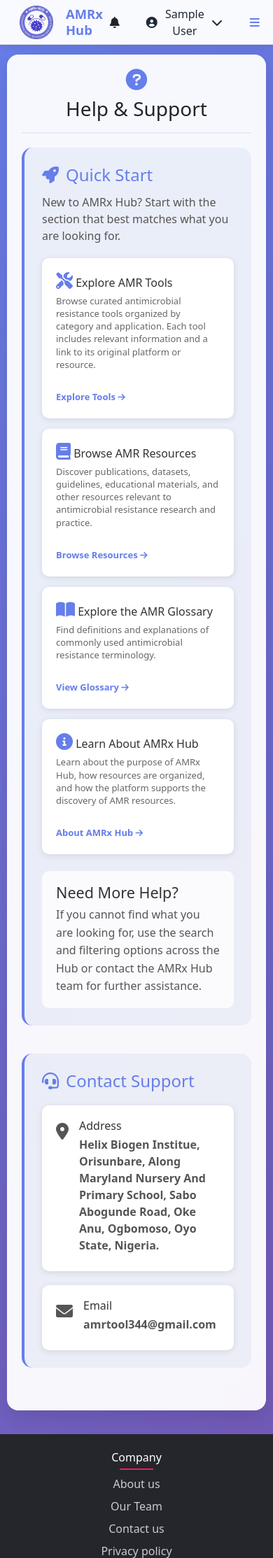
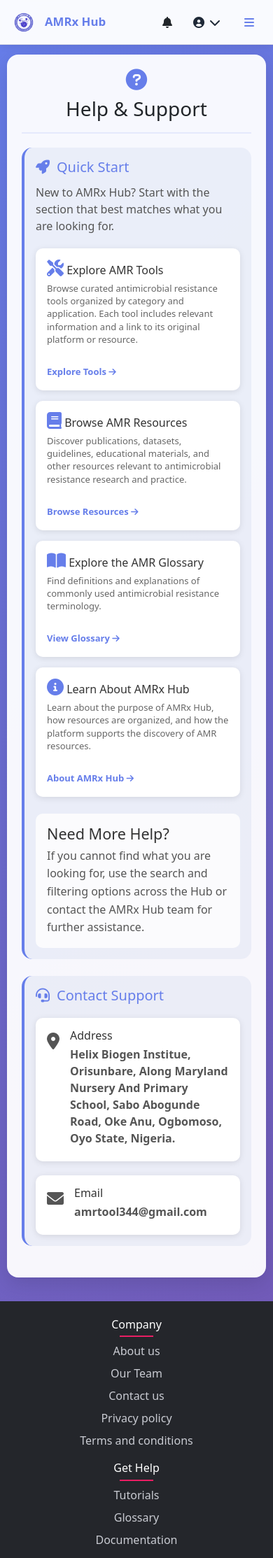
Before and after one commit to ender-ma/AMRxHub, a Django app: page /help/ in a window 390 px wide. Shown: the top 2227 px of the page at 70% size. Run offline with Django 5.2, Linux system fonts and the light colour scheme; the visitor is signed in with stand-in values (Sample User, id 1); data that the repository does not hold is empty; parts of the project's set-up code (start-up, migrations or seed data) failed here and were passed over.

Commit message:
Improve mobile layouts One and configuration fixes
Prevent grid and notification overflow on small screens, improve responsive headers, tables, cards, and tool pages, and correct password-reset template and Cloudinary initialization behavior.

```diff
--- a/authentication/templates/authentication/delete_account.html
+++ b/authentication/templates/authentication/delete_account.html
@@ -95,6 +95,8 @@
 
     .form-actions {
         display: flex;
+        flex-wrap: wrap;
+        gap: 12px;
         justify-content: space-between;
         margin-top: 30px;
     }
--- a/authentication/views.py
+++ b/authentication/views.py
@@ -518,4 +518,4 @@
         return render(request, "registration/password_reset_confirm.html", {"validlink": False})
 
 def password_reset_complete(request):
-    return render(request, "authentication/password_reset_complete.html")
+    return render(request, "registration/password_reset_complete.html")
--- a/main/settings.py
+++ b/main/settings.py
@@ -151,6 +151,7 @@
 # -----------------------------------------------------------------------------
 
 if os.getenv("CLOUDINARY_URL"):
+    cloudinary.reset_config()  # cloudinary reads CLOUDINARY_URL on import, before .env was loaded
     cloudinary.config(secure=True)
 
 
--- a/main/static/main.css
+++ b/main/static/main.css
@@ -275,7 +275,7 @@
 
 .tools-grid {
     display: grid;
-    grid-template-columns: repeat(auto-fit, minmax(270px, 1fr));
+    grid-template-columns: repeat(auto-fit, minmax(min(270px, 100%), 1fr));
     gap: var(--space-4);
 }
 
@@ -655,6 +655,11 @@
     .tools-grid {
         grid-template-columns: 1fr;
     }
+
+    /* Decorative fixed-position backgrounds spill past the screen edge on phones */
+    .microorganism-pattern {
+        display: none;
+    }
 }
 
 @media (max-width: 520px) {
@@ -663,7 +668,16 @@
     }
 
     .logo {
-        font-size: 1.15rem;
+        font-size: 1.05rem;
+        white-space: nowrap;
+    }
+
+    .header-right {
+        gap: 8px;
+    }
+
+    .profile-trigger span {
+        display: none;
     }
 
     .main-content {
@@ -681,6 +695,12 @@
     }
 }
 
+@media (max-width: 359px) {
+    .logo span {
+        display: none;
+    }
+}
+
 /* Touch improvements */
 @media (hover: none) and (pointer: coarse) {
     .menu-item,
--- a/main/templates/main/affiliations.html
+++ b/main/templates/main/affiliations.html
@@ -114,7 +114,7 @@
 
 .aff-grid {
   display: grid;
-  grid-template-columns: repeat(auto-fit, minmax(280px, 1fr));
+  grid-template-columns: repeat(auto-fit, minmax(min(280px, 100%), 1fr));
   gap: 2rem;
 }
 
--- a/main/templates/main/collaborators.html
+++ b/main/templates/main/collaborators.html
@@ -146,7 +146,7 @@
       margin: 2.25rem auto 4rem;
       padding: 0 1rem;
       display: grid;
-      grid-template-columns: repeat(auto-fit, minmax(240px, 1fr));
+      grid-template-columns: repeat(auto-fit, minmax(min(240px, 100%), 1fr));
       gap: 1.6rem;
       align-items: start;
     }
--- a/main/templates/main/help.html
+++ b/main/templates/main/help.html
@@ -200,7 +200,7 @@
 
     .link-grid {
         display: grid;
-        grid-template-columns: repeat(auto-fit, minmax(200px, 1fr));
+        grid-template-columns: repeat(auto-fit, minmax(min(200px, 100%), 1fr));
         gap: 15px;
     }
 
@@ -231,7 +231,7 @@
     /* Tutorials */
     .tutorial-grid {
         display: grid;
-        grid-template-columns: repeat(auto-fit, minmax(350px, 1fr));
+        grid-template-columns: repeat(auto-fit, minmax(min(350px, 100%), 1fr));
         gap: 20px;
     }
 
@@ -338,7 +338,7 @@
     /* Support options */
     .support-options {
         display: grid;
-        grid-template-columns: repeat(auto-fit, minmax(250px, 1fr));
+        grid-template-columns: repeat(auto-fit, minmax(min(250px, 100%), 1fr));
         gap: 20px;
     }
 
@@ -491,7 +491,7 @@
 
     .video-grid {
         display: grid;
-        grid-template-columns: repeat(auto-fit, minmax(300px, 1fr));
+        grid-template-columns: repeat(auto-fit, minmax(min(300px, 100%), 1fr));
         gap: 20px;
     }
 
@@ -548,7 +548,34 @@
         width: 100% !important;
     }
 
+    @media (max-width: 600px) {
+        .quick-links,
+        .faq-section,
+        .resources-section,
+        .tutorials-section,
+        .contact-support,
+        .tips-section,
+        .video-tutorials-section {
+            padding: 16px;
+            margin-bottom: 24px;
+        }
 
+        .quick-links h3,
+        .faq-section h3,
+        .resources-section h3,
+        .tutorials-section h3,
+        .contact-support h3 {
+            font-size: 20px;
+        }
+
+        .help-link,
+        .help-more,
+        .tutorial-item,
+        .support-option,
+        .tip-header {
+            padding: 16px;
+        }
+    }
 </style>
 
 <script>
--- a/main/templates/main_layout.html
+++ b/main/templates/main_layout.html
@@ -171,6 +171,34 @@
         html {
             scroll-behavior: smooth;
         }
+
+        @media (max-width: 520px) {
+            .header-logo {
+                height: 44px;
+                width: 44px;
+                margin-right: -4px;
+            }
+
+            .auth-buttons {
+                gap: 6px;
+            }
+
+            .auth-buttons .login-btn,
+            .auth-buttons .signup-btn {
+                padding: 7px 12px;
+                font-size: 0.85rem;
+            }
+
+            .auth-buttons i {
+                display: none;
+            }
+
+            .messages-container {
+                left: 12px;
+                right: 12px;
+                max-width: none;
+            }
+        }
     </style>
 
     {% block extra_css %}{% endblock %}
@@ -211,10 +239,6 @@
                         </form>
                     </div>
                 </div>
-
-                <button class="sidebar-toggle" id="sidebar-toggle" aria-label="Open menu" type="button">
-                    <i class="fas fa-bars"></i>
-                </button>
             {% else %}
                 <div class="auth-buttons">
                     <a href="{% url 'authentication:login' %}" class="login-btn">
@@ -225,6 +249,10 @@
                     </a>
                 </div>
             {% endif %}
+
+            <button class="sidebar-toggle" id="sidebar-toggle" aria-label="Open menu" type="button">
+                <i class="fas fa-bars"></i>
+            </button>
         </div>
     </header>
 
--- a/notifications/static/notifications/css/notifications.css
+++ b/notifications/static/notifications/css/notifications.css
@@ -32,7 +32,7 @@
     position: absolute;
     top: 60px;
     right: 10px;
-    width: 350px;
+    width: min(350px, calc(100vw - 20px));
     background: white;
     border-radius: 8px;
     box-shadow: 0 5px 25px rgba(0,0,0,0.2);
@@ -274,3 +274,15 @@
     margin-bottom: 15px;
     color: #ddd;
 }
+
+@media (max-width: 520px) {
+    .notification-list-full .notification-item {
+        padding: 14px 10px;
+    }
+
+    .notification-list-full .notification-icon {
+        width: 40px;
+        height: 40px;
+        margin-right: 12px;
+    }
+}
--- a/resources/templates/resources/category_resources.html
+++ b/resources/templates/resources/category_resources.html
@@ -122,7 +122,7 @@
     }
     .resource-items-grid {
         display: grid;
-        grid-template-columns: repeat(auto-fit, minmax(320px, 1fr));
+        grid-template-columns: repeat(auto-fit, minmax(min(320px, 100%), 1fr));
         gap: 24px;
     }
     .resource-item-card {
--- a/resources/templates/resources/resources.html
+++ b/resources/templates/resources/resources.html
@@ -70,7 +70,7 @@
 <style>
     .resources-grid {
         display: grid;
-        grid-template-columns: repeat(auto-fit, minmax(400px, 1fr));
+        grid-template-columns: repeat(auto-fit, minmax(min(400px, 100%), 1fr));
         gap: 25px;
         margin-top: 20px;
     }
--- a/tools/templates/tools/tools.html
+++ b/tools/templates/tools/tools.html
@@ -193,7 +193,7 @@
 
     .featured-tools {
         display: grid;
-        grid-template-columns: repeat(auto-fit, minmax(280px, 1fr));
+        grid-template-columns: repeat(auto-fit, minmax(min(280px, 100%), 1fr));
         gap: 20px;
         margin-bottom: 30px;
     }
@@ -258,7 +258,7 @@
 
     .categories-grid {
         display: grid;
-        grid-template-columns: repeat(auto-fit, minmax(300px, 1fr));
+        grid-template-columns: repeat(auto-fit, minmax(min(300px, 100%), 1fr));
         gap: 20px;
     }
 
```
Also changed, not shown: history/templates/history/history.html (+11 -0 lines), main/templates/main/about.html (+22 -3 lines), profil/templates/profil/profile.html (+25 -3 lines), tools/templates/tools/category_tools.html (+6 -1 lines), tools/templates/tools/tool_detail.html (+10 -2 lines).
